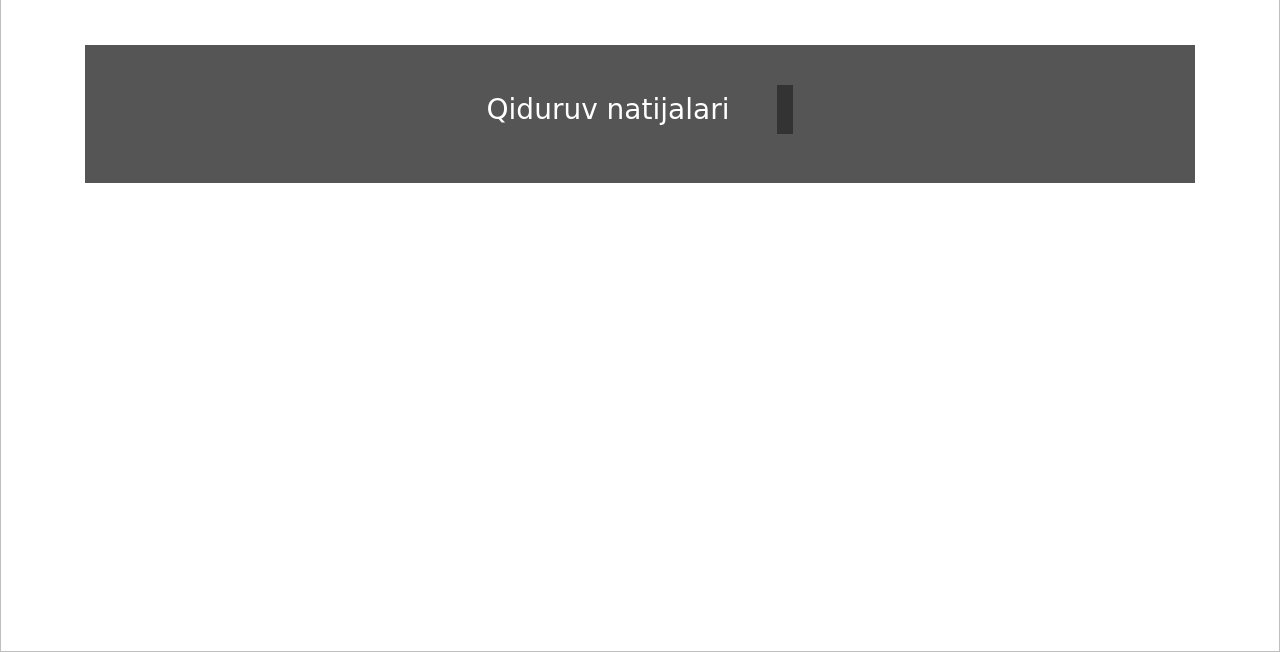
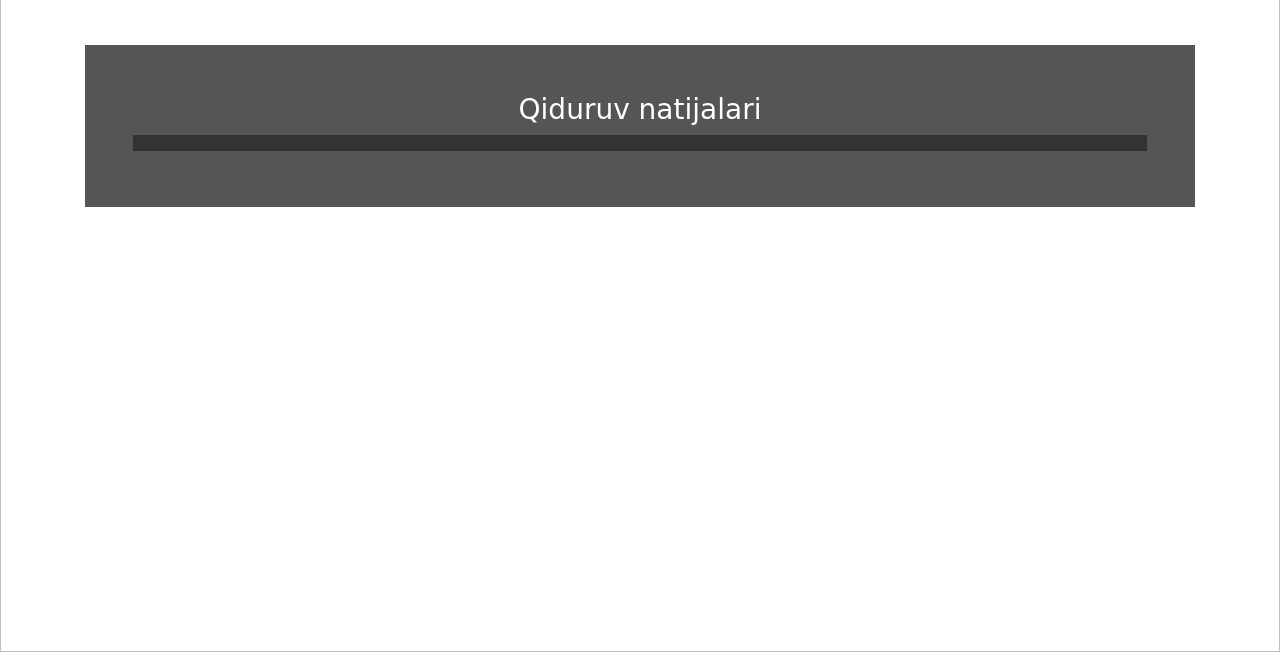
Before and after one commit to AzizbekKomilov/searchmovie, a plain HTML site: page index.html in a window 1280 px wide. Shown: the part 148-800 px from the top of the page. Drawn offline with nearby package versions, Linux system fonts and the light colour scheme; a web font is replaced by a local one.

Commit message:
add response

```diff
--- a/index.html
+++ b/index.html
@@ -21,7 +21,7 @@
 
 
          <div class="rezults container-fluid bg-secondary mt-5 p-5 text-white">
-              <h3 class="text-center">Qiduruv natijalari  <span class="search-word  bg-primary ml-5 p-2"></span></h3>
+              <h3 class="text-center">Qiduruv natijalari  <span class="search-word  d-none d-sm-block  bg-primary d-md-block mt-2 p-2"></span></h3>
 
               <ul class="rezults__list d-flex flex-wrap justify-content-center ">
 
```
